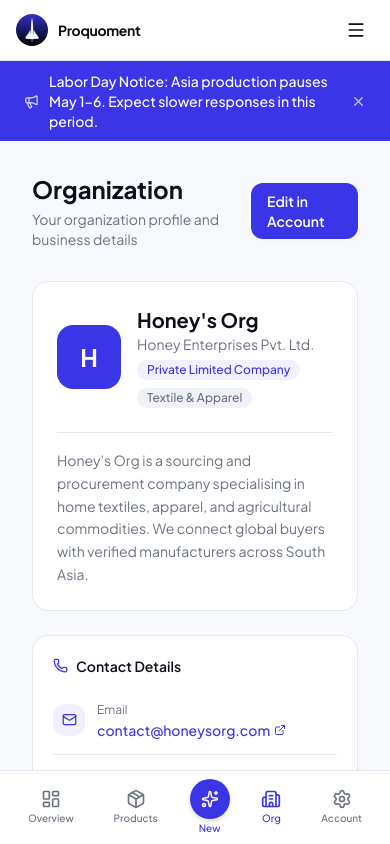
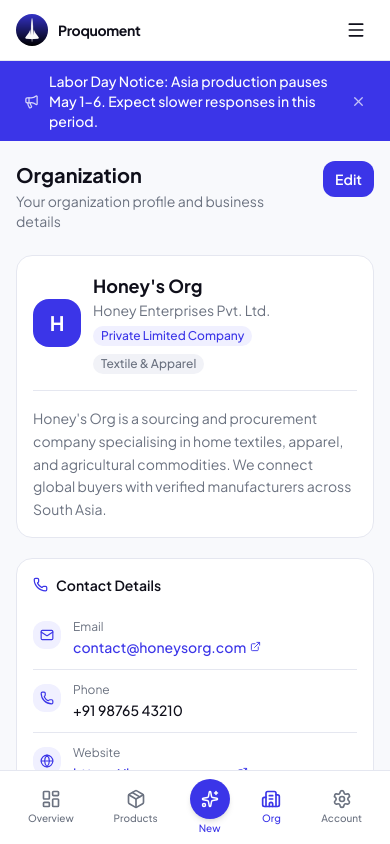
Before and after one commit to opmahadevg/Buyer_Dashboard, a Next.js app: page /organization in a window 390 px wide. Built offline with nearby package versions, Linux system fonts and the light colour scheme; no server answers.

Commit message:
Mobile responsive: src/app/organization/components/OrganizationContent.tsx

```diff
--- a/src/app/organization/components/OrganizationContent.tsx
+++ b/src/app/organization/components/OrganizationContent.tsx
@@ -14,24 +14,19 @@
 function InfoRow({ icon, label, value, link }: InfoRowProps) {
   if (!value) return null;
   return (
-    <div className="flex items-start gap-3 py-3.5 border-b border-[var(--border)] last:border-0">
-      <div className="w-8 h-8 rounded-lg bg-[var(--secondary)] flex items-center justify-center flex-shrink-0 mt-0.5">
+    <div className="flex items-start gap-3 py-3 border-b border-[var(--border)] last:border-0">
+      <div className="w-7 h-7 rounded-lg bg-[var(--secondary)] flex items-center justify-center flex-shrink-0 mt-0.5">
         <span className="text-primary">{icon}</span>
       </div>
       <div className="flex-1 min-w-0">
         <p className="text-xs text-[var(--muted-foreground)] mb-0.5">{label}</p>
         {link ? (
-          <a
-            href={link}
-            target="_blank"
-            rel="noopener noreferrer"
-            className="text-sm font-medium text-primary hover:underline flex items-center gap-1"
-          >
+          <a href={link} target="_blank" rel="noopener noreferrer" className="text-sm font-medium text-primary hover:underline flex items-center gap-1 break-all">
             {value}
-            <ExternalLink size={12} />
+            <ExternalLink size={11} className="flex-shrink-0" />
           </a>
         ) : (
-          <p className="text-sm font-medium text-[var(--foreground)]">{value}</p>
+          <p className="text-sm font-medium text-[var(--foreground)] break-words">{value}</p>
         )}
       </div>
     </div>
@@ -42,7 +37,6 @@
   const [org, setOrg] = useState<StoredOrg>(DEFAULT_ORG);
 
   useEffect(() => {
-    // Re-read whenever Account saves
     const unsubscribe = onOrgUpdated(() => {
       setOrg(getStoredOrg());
     });
@@ -52,40 +46,40 @@
   const cityStateZip = [org.city, org.state, org.zip].filter(Boolean).join(', ');
 
   return (
-    <div className="px-8 py-8 max-w-4xl mx-auto">
+    <div className="px-4 md:px-8 py-5 md:py-8 max-w-4xl mx-auto">
       {/* Header */}
-      <div className="flex items-center justify-between mb-8">
+      <div className="flex items-start justify-between mb-6 md:mb-8 gap-3">
         <div>
-          <h1 className="text-2xl font-bold text-[var(--foreground)]">Organization</h1>
-          <p className="text-sm text-[var(--muted-foreground)] mt-1">
+          <h1 className="text-xl md:text-2xl font-bold text-[var(--foreground)]">Organization</h1>
+          <p className="text-sm text-[var(--muted-foreground)] mt-0.5">
             Your organization profile and business details
           </p>
         </div>
         <Link
           href="/account"
-          className="px-4 py-2 bg-primary text-white text-sm font-semibold rounded-lg hover:bg-[#2e29c4] active:scale-95 transition-all duration-200"
+          className="flex-shrink-0 px-3 md:px-4 py-2 bg-primary text-white text-sm font-semibold rounded-lg hover:bg-[#2e29c4] active:scale-95 transition-all duration-200"
         >
-          Edit in Account
+          Edit
         </Link>
       </div>
 
       {/* Org Identity Card */}
-      <div className="bg-white rounded-xl border border-[var(--border)] p-6 mb-6">
-        <div className="flex items-center gap-4 mb-6">
-          <div className="w-16 h-16 rounded-xl bg-primary flex items-center justify-center text-white font-bold text-2xl flex-shrink-0 transition-all duration-300">
+      <div className="bg-white rounded-xl border border-[var(--border)] p-4 md:p-6 mb-5 md:mb-6">
+        <div className="flex items-center gap-3 md:gap-4 mb-4 md:mb-6">
+          <div className="w-12 h-12 md:w-16 md:h-16 rounded-xl bg-primary flex items-center justify-center text-white font-bold text-xl md:text-2xl flex-shrink-0">
             {(org.name || 'O').charAt(0).toUpperCase()}
           </div>
-          <div>
-            <h2 className="text-xl font-bold text-[var(--foreground)]">{org.name}</h2>
-            <p className="text-sm text-[var(--muted-foreground)]">{org.legalName}</p>
+          <div className="min-w-0">
+            <h2 className="text-lg md:text-xl font-bold text-[var(--foreground)] truncate">{org.name}</h2>
+            <p className="text-sm text-[var(--muted-foreground)] truncate">{org.legalName}</p>
             <div className="flex items-center gap-2 mt-1.5 flex-wrap">
               {org.type && (
-                <span className="text-xs bg-[var(--secondary)] text-primary font-medium px-2.5 py-0.5 rounded-full">
+                <span className="text-xs bg-[var(--secondary)] text-primary font-medium px-2 py-0.5 rounded-full">
                   {org.type}
                 </span>
               )}
               {org.industry && (
-                <span className="text-xs bg-[var(--muted)] text-[var(--muted-foreground)] font-medium px-2.5 py-0.5 rounded-full">
+                <span className="text-xs bg-[var(--muted)] text-[var(--muted-foreground)] font-medium px-2 py-0.5 rounded-full">
                   {org.industry}
                 </span>
               )}
@@ -99,57 +93,57 @@
         )}
       </div>
 
-      <div className="grid grid-cols-1 md:grid-cols-2 gap-6">
+      <div className="grid grid-cols-1 md:grid-cols-2 gap-4 md:gap-6">
         {/* Contact Details */}
-        <div className="bg-white rounded-xl border border-[var(--border)] p-5">
+        <div className="bg-white rounded-xl border border-[var(--border)] p-4 md:p-5">
           <h3 className="text-sm font-semibold text-[var(--foreground)] mb-1 flex items-center gap-2">
             <Phone size={15} className="text-primary" />
             Contact Details
           </h3>
           <div className="mt-3">
-            <InfoRow icon={<Mail size={15} />} label="Email" value={org.email} link={org.email ? `mailto:${org.email}` : undefined} />
-            <InfoRow icon={<Phone size={15} />} label="Phone" value={org.phone} />
-            <InfoRow icon={<Globe size={15} />} label="Website" value={org.website} link={org.website || undefined} />
+            <InfoRow icon={<Mail size={14} />} label="Email" value={org.email} link={org.email ? `mailto:${org.email}` : undefined} />
+            <InfoRow icon={<Phone size={14} />} label="Phone" value={org.phone} />
+            <InfoRow icon={<Globe size={14} />} label="Website" value={org.website} link={org.website || undefined} />
           </div>
         </div>
 
         {/* Address */}
-        <div className="bg-white rounded-xl border border-[var(--border)] p-5">
+        <div className="bg-white rounded-xl border border-[var(--border)] p-4 md:p-5">
           <h3 className="text-sm font-semibold text-[var(--foreground)] mb-1 flex items-center gap-2">
             <MapPin size={15} className="text-primary" />
             Address
           </h3>
           <div className="mt-3">
-            <InfoRow icon={<MapPin size={15} />} label="Street" value={org.street} />
+            <InfoRow icon={<MapPin size={14} />} label="Street" value={org.street} />
             {cityStateZip && (
-              <InfoRow icon={<Building2 size={15} />} label="City / State" value={cityStateZip} />
+              <InfoRow icon={<Building2 size={14} />} label="City / State" value={cityStateZip} />
             )}
-            <InfoRow icon={<Globe size={15} />} label="Country" value={org.country} />
+            <InfoRow icon={<Globe size={14} />} label="Country" value={org.country} />
           </div>
         </div>
 
         {/* Business Info */}
-        <div className="bg-white rounded-xl border border-[var(--border)] p-5">
+        <div className="bg-white rounded-xl border border-[var(--border)] p-4 md:p-5">
           <h3 className="text-sm font-semibold text-[var(--foreground)] mb-1 flex items-center gap-2">
             <FileText size={15} className="text-primary" />
             Business Info
           </h3>
           <div className="mt-3">
-            <InfoRow icon={<FileText size={15} />} label="Registration No." value={org.registrationNumber} />
-            <InfoRow icon={<FileText size={15} />} label="Tax ID" value={org.taxId} />
-            <InfoRow icon={<Building2 size={15} />} label="Founded" value={org.founded} />
+            <InfoRow icon={<FileText size={14} />} label="Registration No." value={org.registrationNumber} />
+            <InfoRow icon={<FileText size={14} />} label="Tax ID" value={org.taxId} />
+            <InfoRow icon={<Building2 size={14} />} label="Founded" value={org.founded} />
           </div>
         </div>
 
         {/* Team */}
-        <div className="bg-white rounded-xl border border-[var(--border)] p-5">
+        <div className="bg-white rounded-xl border border-[var(--border)] p-4 md:p-5">
           <h3 className="text-sm font-semibold text-[var(--foreground)] mb-1 flex items-center gap-2">
             <Users size={15} className="text-primary" />
             Team
           </h3>
           <div className="mt-3">
-            <InfoRow icon={<Users size={15} />} label="Team Size" value={org.teamSize} />
-            <InfoRow icon={<Building2 size={15} />} label="Industry" value={org.industry} />
+            <InfoRow icon={<Users size={14} />} label="Team Size" value={org.teamSize} />
+            <InfoRow icon={<Building2 size={14} />} label="Industry" value={org.industry} />
           </div>
         </div>
       </div>
```
